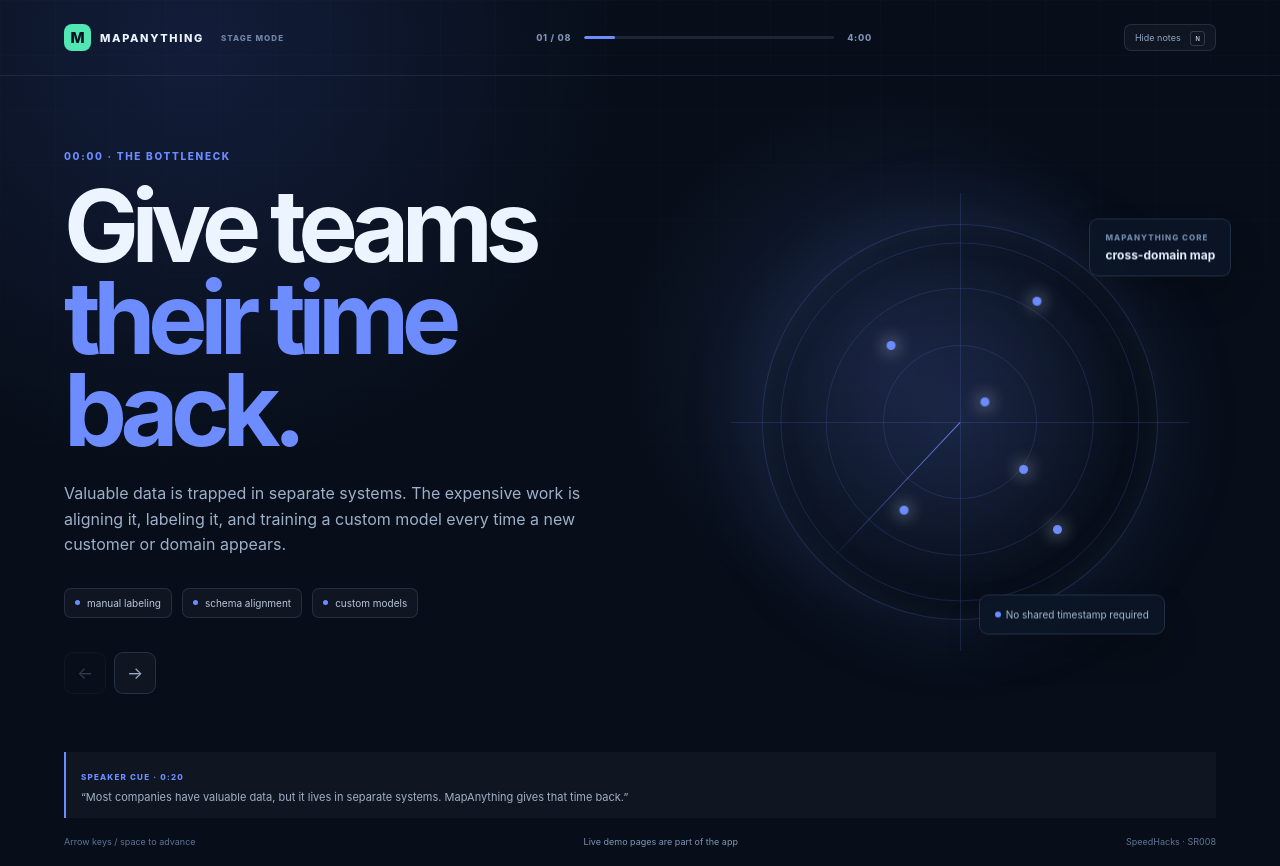
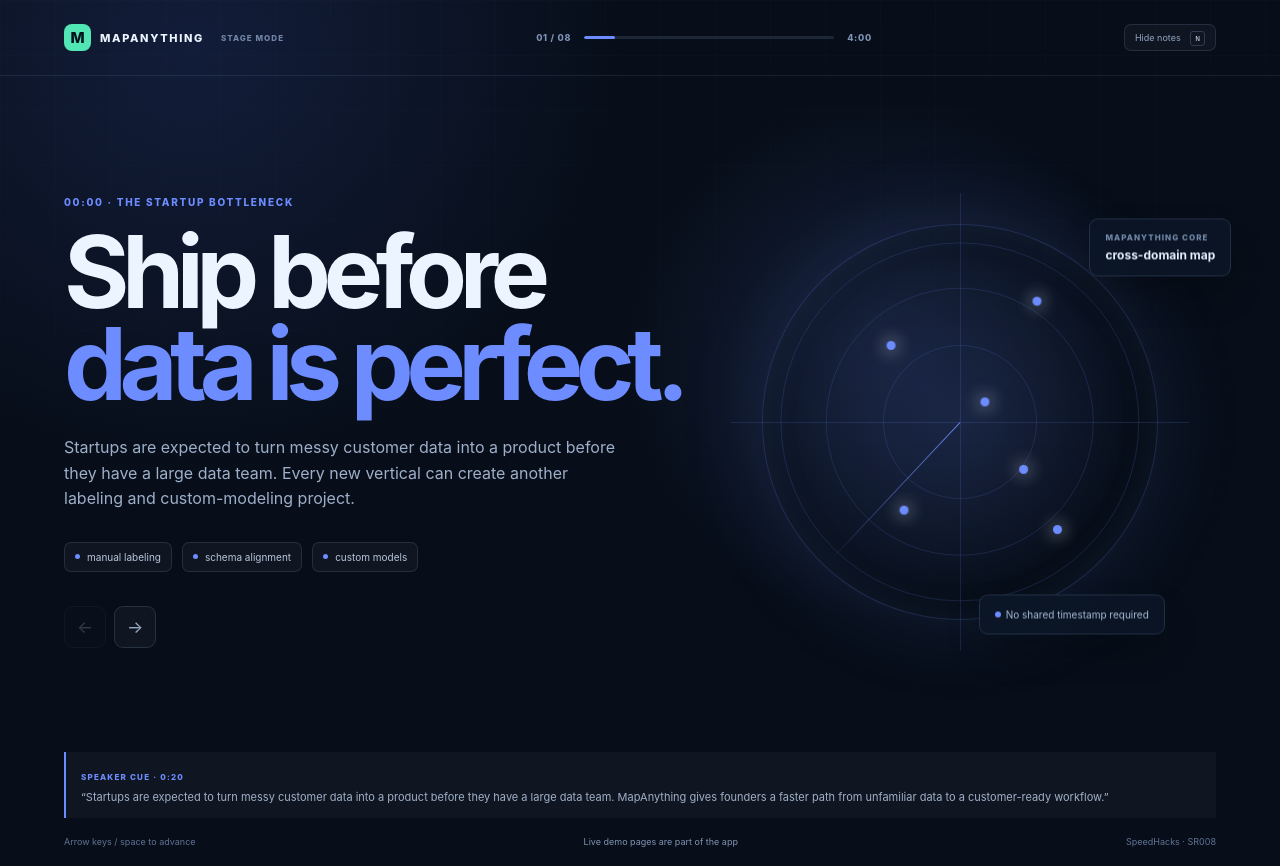
Before and after one commit to kejiwuxian/MapAnything, a Next.js app: page /presentation in a window 1280 px wide. Built offline with nearby package versions, Linux system fonts and the light colour scheme.

Commit message:
Position MapAnything for startup customers

```diff
--- a/app/api/events/route.ts
+++ b/app/api/events/route.ts
@@ -2,7 +2,7 @@
 import type { AnomalyEvent } from "../../../lib/demo-data";
 
 declare global {
-  // This intentionally uses process memory for the local hackathon demo.
+  // This intentionally uses process memory for the local startup demo.
   // Production should replace it with Redis, Postgres, or a realtime service.
   var mapAnythingEvent: AnomalyEvent | null | undefined;
 }
--- a/app/layout.tsx
+++ b/app/layout.tsx
@@ -3,7 +3,7 @@
 
 export const metadata: Metadata = {
   title: "MapAnything — Correlation maps for unmatched data",
-  description: "A SpeedHacks demo of application-independent data correlation mapping.",
+  description: "The data alignment layer for startups building intelligent products before their datasets are perfectly labeled.",
 };
 
 export default function RootLayout({ children }: Readonly<{ children: React.ReactNode }>) {
--- a/components/MapAnythingApp.tsx
+++ b/components/MapAnythingApp.tsx
@@ -7,7 +7,7 @@
 import { anomalyProfiles, baseTrucks, mappings, reportClusters, telemetryClusters, workshops, type AnomalyEvent, type AnomalyType, type PageKey, type Truck } from "../lib/demo-data";
 
 function Header({ page }: { page: PageKey }) {
-  return <header className="topbar"><Link href="/" className="brand"><span className="brand-mark">M</span><span>MAPANYTHING</span><small>SR008 / SPEEDHACKS</small></Link><nav><Link className={page === "core" ? "active" : ""} href="/">Core Platform</Link><Link className={page === "fleet" ? "active" : ""} href="/fleet">Fleet Agent</Link><Link href="/presentation">Stage Mode</Link></nav><div className="live-pill"><span className="pulse-dot" /> Live workspace</div></header>;
+  return <header className="topbar"><Link href="/" className="brand"><span className="brand-mark">M</span><span>MAPANYTHING</span><small>STARTUP DATA LAYER</small></Link><nav><Link className={page === "core" ? "active" : ""} href="/">Core Platform</Link><Link className={page === "fleet" ? "active" : ""} href="/fleet">Fleet Agent</Link><Link href="/presentation">Stage Mode</Link></nav><div className="live-pill"><span className="pulse-dot" /> Live workspace</div></header>;
 }
 
 function StatusBadge({ children, tone = "neutral" }: { children: React.ReactNode; tone?: "neutral" | "success" | "warning" | "danger" }) { return <span className={`status-badge ${tone}`}>{children}</span>; }
--- a/components/PresentationMode.tsx
+++ b/components/PresentationMode.tsx
@@ -17,19 +17,19 @@
 
 const slides: Slide[] = [
   {
-    kicker: "00:00 · THE BOTTLENECK",
-    title: <>Give teams<br /><em>their time back.</em></>,
-    body: "Valuable data is trapped in separate systems. The expensive work is aligning it, labeling it, and training a custom model every time a new customer or domain appears.",
-    cue: "Most companies have valuable data, but it lives in separate systems. MapAnything gives that time back.",
+    kicker: "00:00 · THE STARTUP BOTTLENECK",
+    title: <>Ship before<br /><em>data is perfect.</em></>,
+    body: "Startups are expected to turn messy customer data into a product before they have a large data team. Every new vertical can create another labeling and custom-modeling project.",
+    cue: "Startups are expected to turn messy customer data into a product before they have a large data team. MapAnything gives founders a faster path from unfamiliar data to a customer-ready workflow.",
     time: "0:20",
     accent: "#6d8cff",
     proof: ["manual labeling", "schema alignment", "custom models"],
   },
   {
     kicker: "00:20 · MAPANYTHING CORE",
-    title: <>One mapping layer.<br /><em>Many applications.</em></>,
-    body: "Connect two datasets without requiring perfect labels or shared timestamps. MapAnything profiles, embeds, clusters, aligns, and explains.",
-    cue: "This is MapAnything Core, our application-independent SaaS platform. I can connect two datasets without requiring perfect labels or shared timestamps.",
+    title: <>One startup layer.<br /><em>Many verticals.</em></>,
+    body: "Connect two datasets without requiring perfect labels or shared timestamps. MapAnything helps a lean team get to a customer-ready workflow before building a bespoke model.",
+    cue: "This is MapAnything Core, the data alignment layer for startups. I can connect two datasets without requiring perfect labels or shared timestamps and move directly toward a working customer workflow.",
     time: "0:35",
     accent: "#52e6b5",
     proof: ["telemetry", "text records", "reusable API"],
@@ -56,9 +56,9 @@
   },
   {
     kicker: "01:50 · CUSTOMER APPLICATION",
-    title: <>Fleet is the wedge.<br /><em>MapAnything is the company.</em></>,
-    body: "Fleet Agent is one customer solution built on top of the reusable mapping layer. It turns mapped telemetry into operational decisions.",
-    cue: "Fleet is our first customer application built on top of that Core API. A logistics startup can connect truck behavior with maintenance knowledge and build an agent.",
+    title: <>Fleet is the wedge.<br /><em>The layer scales.</em></>,
+    body: "Fleet Agent is one customer solution built on top of the reusable mapping layer. It lets a small logistics team turn mapped telemetry into an operational product.",
+    cue: "Fleet is our first customer application built on top of that Core API. A logistics startup can connect truck behavior with maintenance knowledge and launch an agent without rebuilding the data foundation from scratch.",
     time: "0:25",
     accent: "#ffb86b",
     proof: ["truck telemetry", "maintenance knowledge", "route planning"],
@@ -88,7 +88,7 @@
     kicker: "03:25 · THE VISION",
     title: <>Unmatched data<br /><em>becomes action.</em></>,
     body: "MapAnything turns a repeated, multi-week labeling and custom-modeling loop into a minutes-long first-pass mapping workflow. Fleet is the wedge; the correlation layer is reusable across domains.",
-    cue: "Today, this is a focused prototype. The larger vision is a reusable mapping layer for any domain where important datasets do not naturally match.",
+    cue: "Today, this is a focused startup wedge. The larger vision is a reusable data alignment layer for every domain where important datasets do not naturally match. A small team can reuse the same correlation infrastructure across verticals.",
     time: "0:35",
     accent: "#52e6b5",
     proof: ["less labeling", "faster onboarding", "contrastive-learning roadmap"],
```
Also changed, not shown: 2 other files (tests, documents, lock files or other folders).
